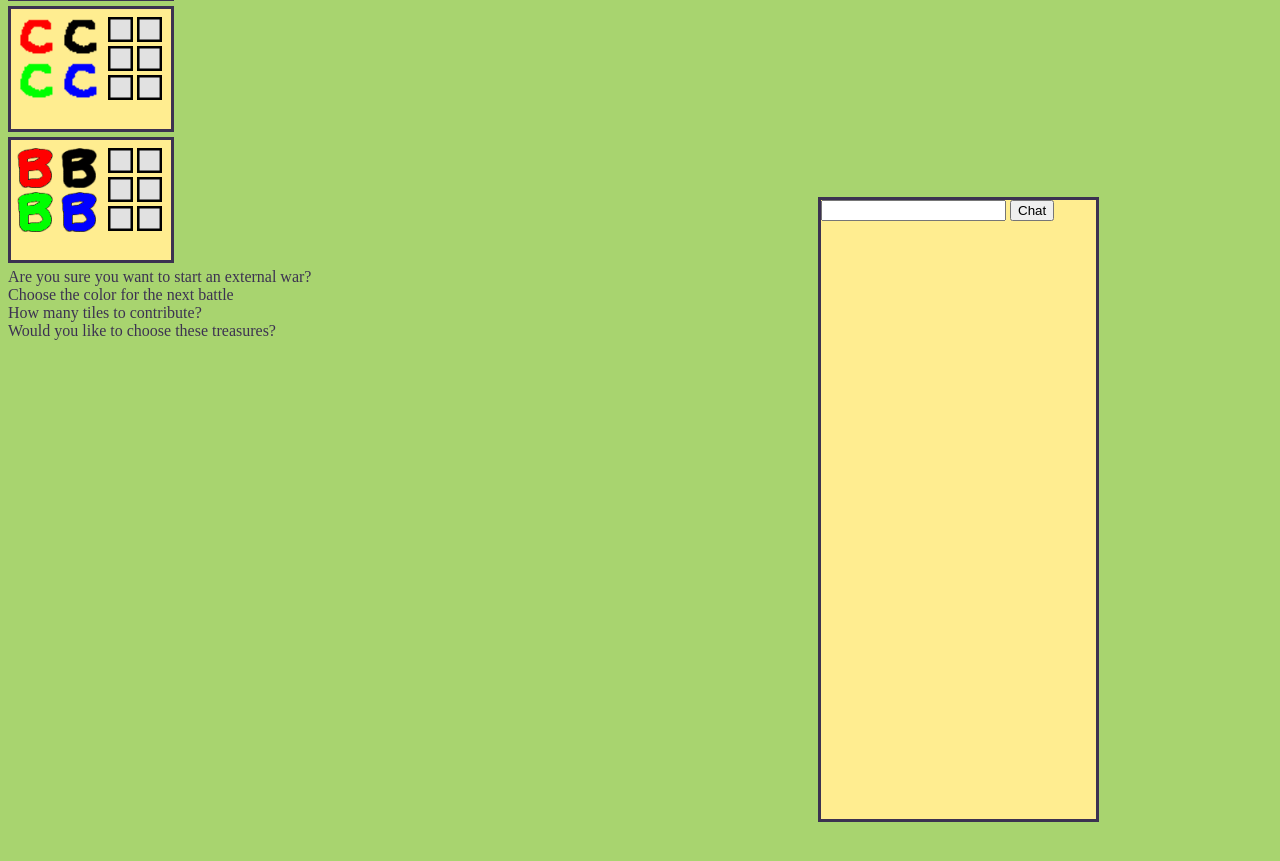
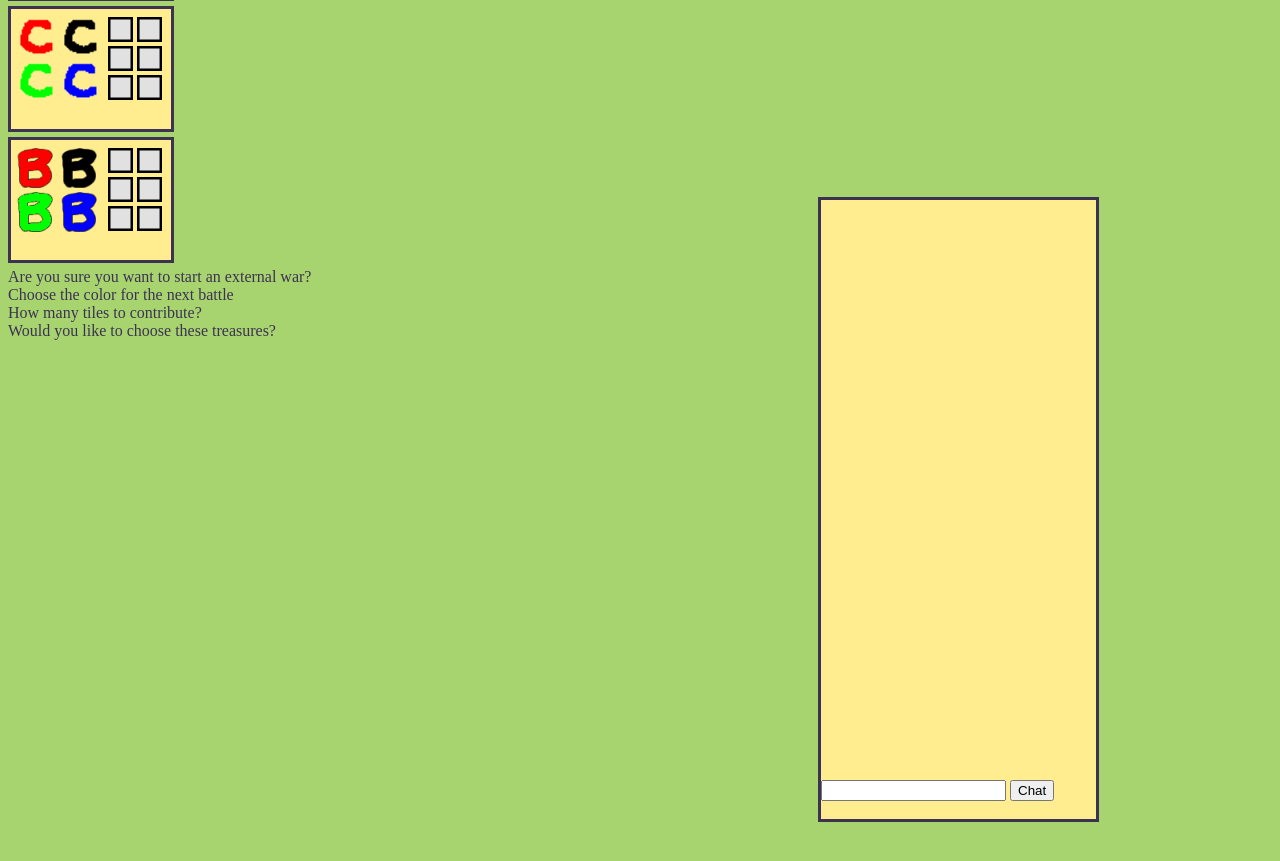
Before and after one commit to chellmuth/tigris-and-euphrates, a Python web app: template templates/board_test.html in a window 1280 px wide. Shown: the part 335-1196 px from the top of the page. Run offline with Jinja, Linux system fonts and the light colour scheme; the template is opened without the code that fills it, so the values that code supplies are empty.

Commit message:
Chat: Improve chat ui.   * Put chat button at bottom.   * Scroll chat window.   * Remove chat input after user submit.

```diff
--- a/templates/board_test.html
+++ b/templates/board_test.html
@@ -53,6 +53,10 @@
 }
 
 #chat-window {
+  height: 580px;
+}
+
+#chat-container {
   position: absolute;
   top: -71px;
   left: 810px;
@@ -956,11 +960,8 @@ function call_json() {
 <div id="commit_choices" title="Choose Number of Tiles!">How many tiles to contribute?</div>
 <div id="confirm_treasure">Would you like to choose these treasures?</div>
 
-<div id="chat-window">
-    <form action="javascript: chat_submit();">
-        <input id="chat-text" type="text" name="chat" />
-        <input id="chat-submit" value="Chat" type="submit" name="Submit" />
-    </form>
+<div id="chat-container">
+    <div id="chat-window" style="overflow:auto;">
         <script>
             var cur_chat_id = 0;
             function chat_submit() {
@@ -969,6 +970,7 @@ function call_json() {
                  { 'chat': $("#chat-text").val() },
                  parse_chat
               );
+              $("#chat-text").val('');
             }
 
             function parse_chat(data) {
@@ -978,12 +980,17 @@ function call_json() {
               }
               $.each(data['chats'], function(i, chat) { $("#chat-window").append(chat + "<br />"); });
               cur_chat_id = data['new_chat_id'];
+              $('#chat-window').attr({ scrollTop: $('#chat-window').attr('scrollHeight') });
             }
-
         </script>
-    </form>
+    </div>
+    <div id="chat-input">
+        <form action="javascript: chat_submit();">
+            <input id="chat-text" type="text" name="chat" />
+            <input id="chat-submit" value="Chat" type="submit" name="Submit" />
+        </form>
+    </div>
 </div>
-
 </div>
 
 <div id="ruler-bin">
```
